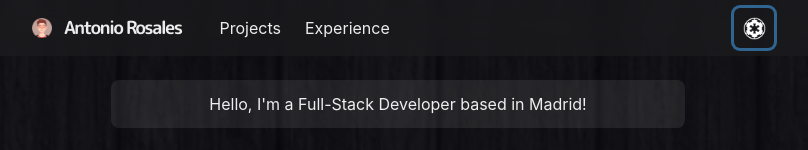
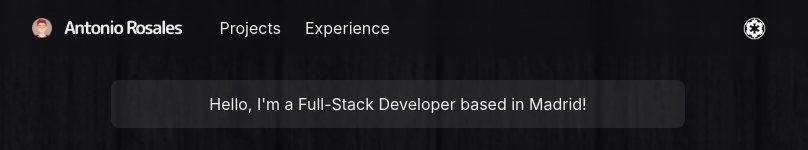
Before and after one commit to lethamburn/lethamburn-portfolio, a Next.js app: page / in a window 1280 px wide. Both pictures are taken after a click on the button "Toggle theme". Shown: the top 150 px of the page, without its empty margins (242-1050 px from the left). Built offline with nearby package versions, Linux system fonts and the light colour scheme.

Commit message:
FEAT animated toogle theme button

```diff
--- a/components/navbar.js
+++ b/components/navbar.js
@@ -42,7 +42,7 @@
       position="fixed"
       as="nav"
       w="100%"
-      bg={useColorModeValue('#fffff40', '#20202380')}
+      bg={useColorModeValue()}
       style={{ backdropFilter: 'blur(10px)' }}
     >
       <Container
--- a/components/theme-toogle-button.js
+++ b/components/theme-toogle-button.js
@@ -1,15 +1,30 @@
-import { IconButton, useColorMode, useColorModeValue } from '@chakra-ui/react';
-import Image from 'next/image';
+import { AnimatePresence, motion } from 'framer-motion'
+import { IconButton, useColorMode, useColorModeValue } from '@chakra-ui/react'
+import Image from 'next/image'
 const ThemeToggleButton = () => {
   const { toggleColorMode } = useColorMode()
 
   return (
-    <IconButton
-      aria-label="Toggle theme"
-      colorScheme={useColorModeValue('white', 'black')}
-      icon={useColorModeValue(<Image src="/images/footprint-dark.png" height={23} width={23} />, <Image src="/images/footprint.png" height={23} width={23} />)}
-      onClick={toggleColorMode}
-    ></IconButton>
+    <AnimatePresence exitBeforeEnter initial={false}>
+      <motion.div
+        style={{ display: 'inline-block' }}
+        key={useColorModeValue('light', 'dark')}
+        initial={{ y: -20, opacity: 0 }}
+        animate={{ y: 0, opacity: 1 }}
+        exit={{ y: 20, opacity: 0 }}
+        transition={{ duration: 0.2 }}
+      >
+        <IconButton
+          aria-label="Toggle theme"
+          colorScheme={useColorModeValue('white', 'black')}
+          icon={useColorModeValue(
+            <Image src="/images/footprint-dark.png" height={23} width={23} />,
+            <Image src="/images/footprint.png" height={23} width={23} />
+          )}
+          onClick={toggleColorMode}
+        ></IconButton>
+      </motion.div>
+    </AnimatePresence>
   )
 }
 
--- a/lib/theme.js
+++ b/lib/theme.js
@@ -25,7 +25,7 @@
   },
   Link: {
     baseStyle: props => ({
-      color: mode('#e53170', '#ff8906')(props),
+      color: mode('#ff8906', '#ff8906')(props),
       textUnderlineOffset: 3
     })
   }
```
